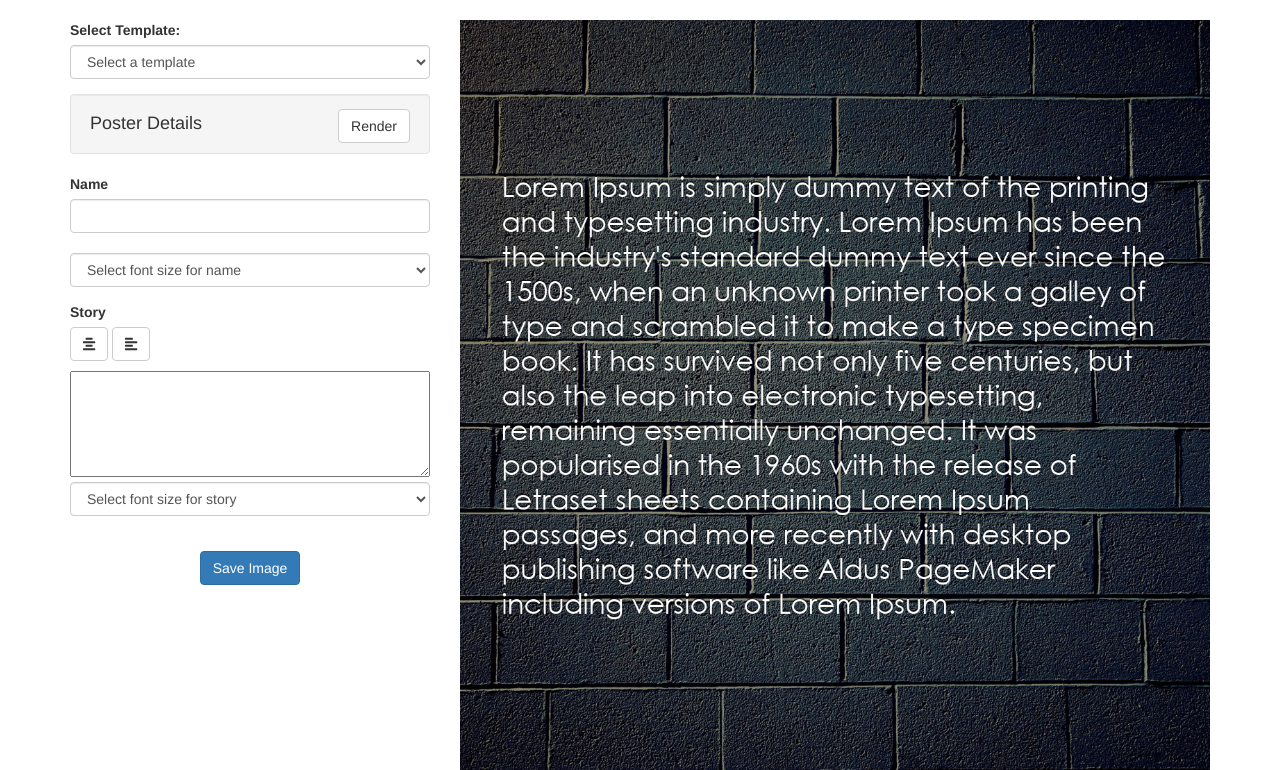
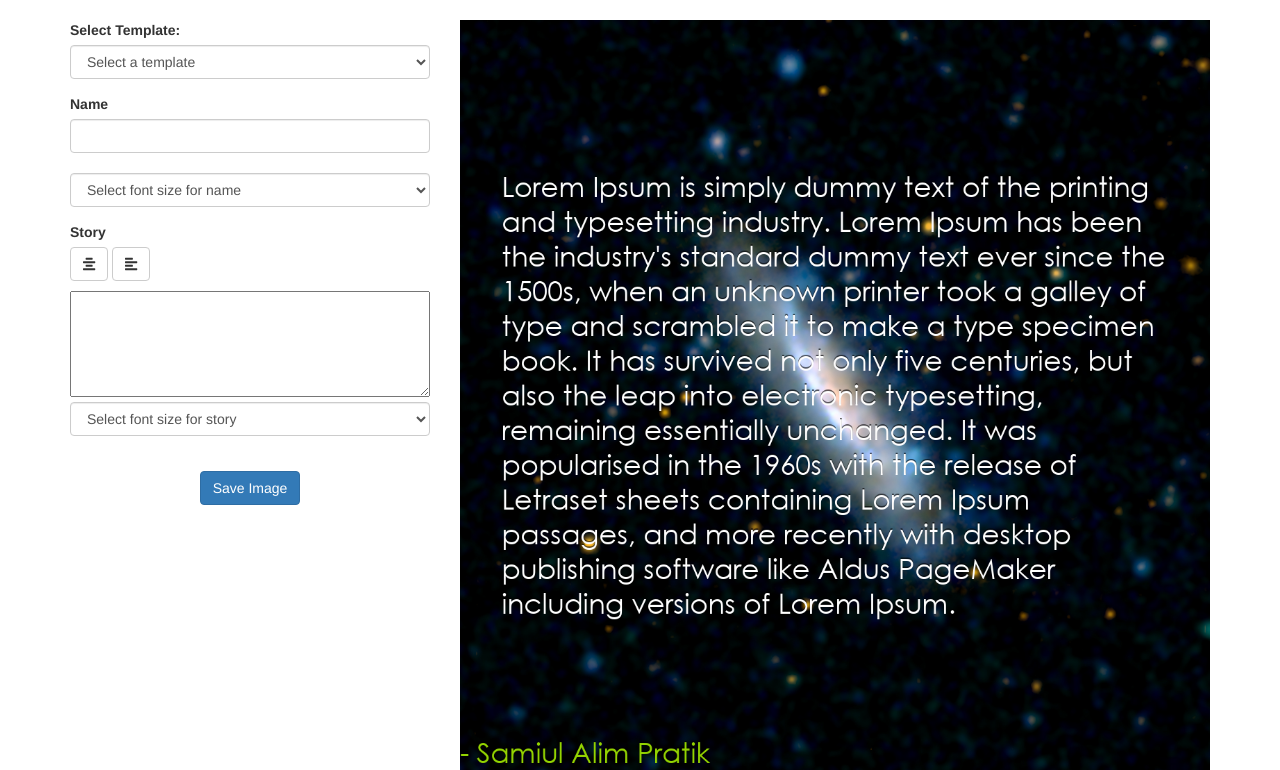
Before and after one commit to SamPratik/poster-maker, a PHP site: page / in a window 1280 px wide. Shown: the part 52-822 px from the top of the page. Run offline with PHP 8.4, Linux system fonts and the light colour scheme; some libraries are stand-ins or nearby versions.

Commit message:
added live preview and removed render button

```diff
--- a/index.php
+++ b/index.php
@@ -43,10 +43,6 @@
             <option value="images/yellow.jpg">Yellow</option>
             <option value="images/grey.jpg">Grey</option>
           </select>
-        </div>
-        <div class="well">
-          <h4 style="display:inline;">Poster Details</h4>
-          <button onclick="displayCurrImg()" style="margin-top:-5px;" class="btn btn-default pull-right" type="button">Render</button>
         </div>
         <div class="form-group">
           <label for="">Name</label>
@@ -125,7 +121,10 @@
       processData: false,
       success: function(data) {
         console.log(data);
-        document.getElementById('poster').src = template;
+        // document.getElementById('poster').src = template;
+        d = new Date();
+        // query string helps to clear the cached image...
+        $("#poster").attr("src", "save-images/download.jpg?"+d.getTime());
       }
     })
   }
@@ -153,13 +152,6 @@
     generate_image();
   }
 
-  // shows current condition of the image after clicking render button...
-  function displayCurrImg() {
-    d = new Date();
-    // query string helps to clear the cached image...
-    $("#poster").attr("src", "save-images/download.jpg?"+d.getTime());
-  }
-
   // changing font size for name field...
   function changeFontSizeName(fontSize) {
     nameFontSize = fontSize;
```
Also changed, not shown: save-images/download.jpg.
